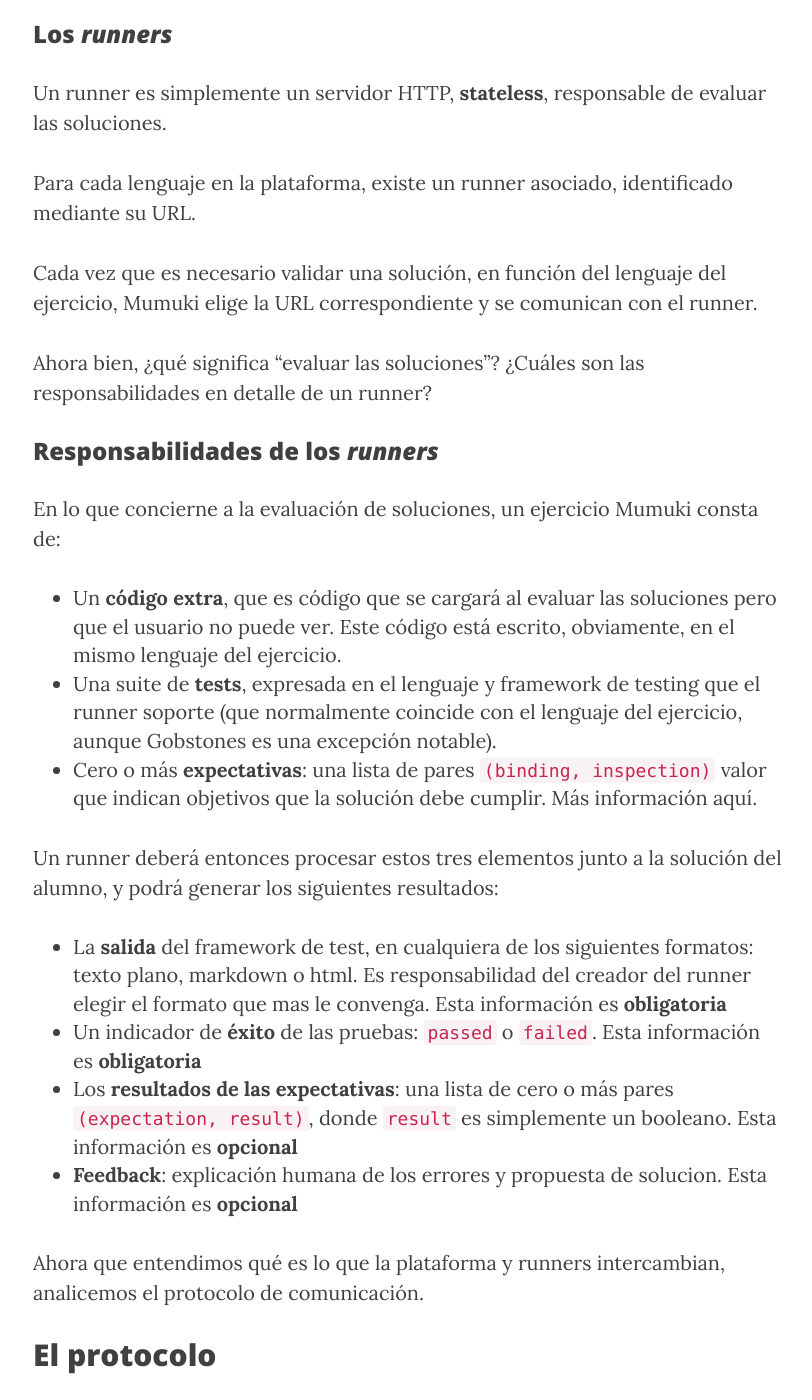
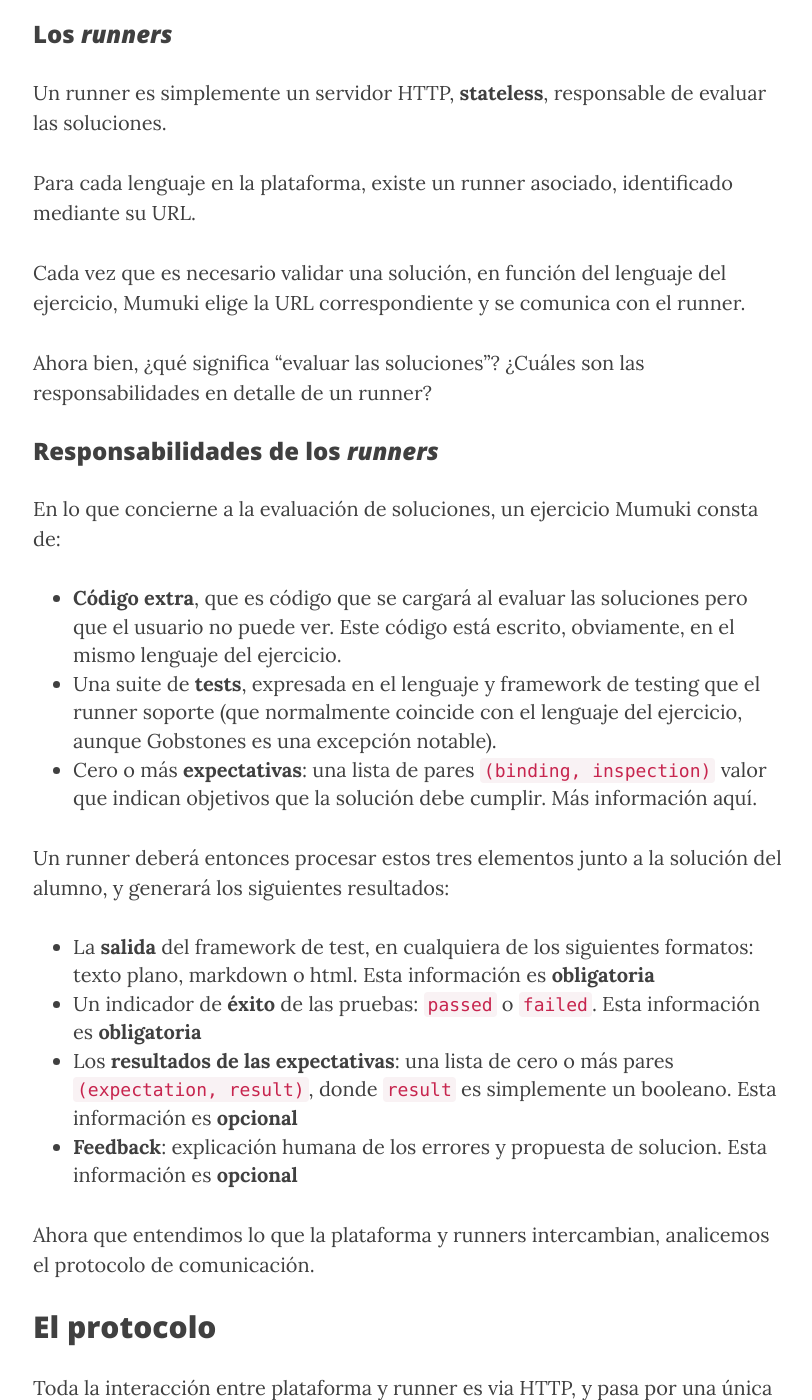
Before and after one commit to mumuki/mumuki.github.io, a Jekyll site: the page built from _posts/2015-06-22-extendiendo-mumuki-runners.markdown, in a window 1280 px wide and 1400 px high, scrolled down 996 px. Shown: the whole window, without its empty margins (232-1044 px from the left). Built offline with Jekyll 4.4.1, drawn with Linux system fonts in a browser that asks for light colours; nearby versions of some CDN libraries; some of the changed text lies outside the part shown.

Commit message:
Corrigiendo redacción
Thanks to @npasserini

```diff
--- a/_posts/2015-06-22-extendiendo-mumuki-runners.markdown
+++ b/_posts/2015-06-22-extendiendo-mumuki-runners.markdown
@@ -5,7 +5,7 @@ date:   2015-06-22 20:30:00
 categories: mumuki tech plataforma runners lenguaje
 ---
 
-> [Mumuki](http://es.mumuki.io) es una plataforma extensible en lo que a lenguajes se refiere: agregar soporte para tu lenguaje favorito es muy simple.
+> [Mumuki](http://es.mumuki.io) es una plataforma extensible: agregar soporte para tu lenguaje favorito es muy simple.
 >
 > En este artículo vamos a contar justamente cómo hacer eso. Pero primero, repasemos rápidamente la arquitectura de Mumuki.
 
@@ -22,7 +22,7 @@ Un runner es simplemente un servidor HTTP, **stateless**, responsable de evaluar
 
 Para cada lenguaje en la plataforma, existe un runner asociado, identificado mediante su URL.
 
-Cada vez que es necesario validar una solución, en función del lenguaje del ejercicio, Mumuki elige la URL correspondiente y se comunican con el runner.
+Cada vez que es necesario validar una solución, en función del lenguaje del ejercicio, Mumuki elige la URL correspondiente y se comunica con el runner.
 
 Ahora bien, ¿qué significa "evaluar las soluciones"? ¿Cuáles son las responsabilidades en detalle de un runner?
 
@@ -30,18 +30,18 @@ Ahora bien, ¿qué significa "evaluar las soluciones"? ¿Cuáles son las respons
 
 En lo que concierne a la evaluación de soluciones, un ejercicio Mumuki consta de:
 
-  * Un **código extra**, que es código que se cargará al evaluar las soluciones pero que el usuario no puede ver. Este código está escrito, obviamente, en el mismo lenguaje del ejercicio.
+  * **Código extra**, que es código que se cargará al evaluar las soluciones pero que el usuario no puede ver. Este código está escrito, obviamente, en el mismo lenguaje del ejercicio.
   * Una suite de **tests**, expresada en el lenguaje y framework de testing que el runner soporte (que normalmente coincide con el lenguaje del ejercicio, aunque Gobstones es una excepción notable).
   * Cero o más **expectativas**: una lista de pares `(binding, inspection)` valor que indican objetivos que la solución debe cumplir. Más información [aquí](http://mumuki.org/expectativas/plataform/2015/06/16/el-lenguaje-de-expectativas.html).
 
-Un runner deberá entonces procesar estos tres elementos junto a la solución del alumno, y podrá generar los siguientes resultados:
+Un runner deberá entonces procesar estos tres elementos junto a la solución del alumno, y generará los siguientes resultados:
 
-  * La **salida** del framework de test, en cualquiera de los siguientes formatos: texto plano, markdown o html. Es responsabilidad del creador del runner elegir el formato que mas le convenga. Esta información es **obligatoria**
+  * La **salida** del framework de test, en cualquiera de los siguientes formatos: texto plano, markdown o html. Esta información es **obligatoria**
   * Un indicador de **éxito** de las pruebas: `passed` o `failed`. Esta información es **obligatoria**
   * Los **resultados de las expectativas**: una lista de cero o más pares `(expectation, result)`, donde `result` es simplemente un booleano. Esta información es **opcional**
   * **Feedback**: explicación humana de los errores y propuesta de solucion. Esta información es **opcional**
 
-Ahora que entendimos qué es lo que la plataforma y runners intercambian, analicemos el protocolo de comunicación.
+Ahora que entendimos lo que la plataforma y runners intercambian, analicemos el protocolo de comunicación.
 
 ## El protocolo
 
```
Also changed, not shown: other parts of _posts/2015-06-22-extendiendo-mumuki-runners.markdown (+3 -1 lines).
